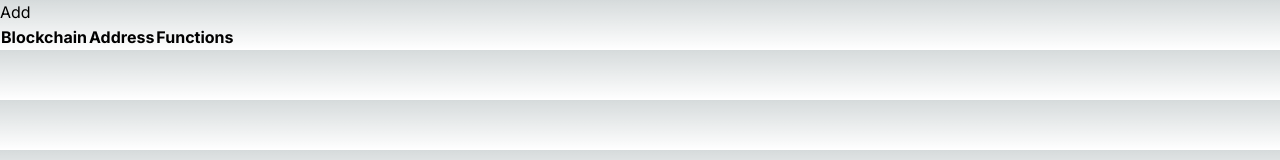
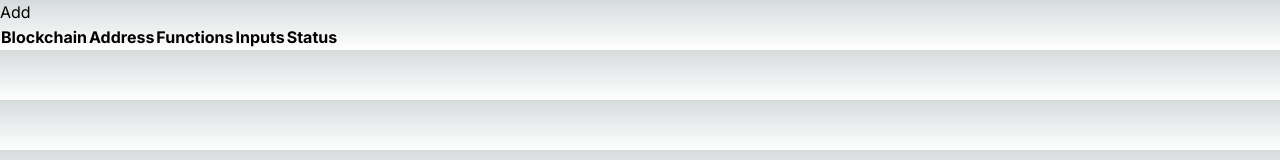
Before and after one commit to joaoavf/x-safe, a Next.js app: page / in a window 1280 px wide. Shown: the top 160 px of the page. Built offline with nearby package versions, Linux system fonts and the light colour scheme.

Commit message:
Minor text  changes

```diff
--- a/app/page.tsx
+++ b/app/page.tsx
@@ -52,6 +52,8 @@ const App = () => {
             <th>Blockchain</th>
             <th>Address</th>
             <th>Functions</th>
+            <th>Inputs</th>
+            <th>Status</th>
           </tr>
         </thead>
         <tbody>
@@ -71,7 +73,6 @@ const App = () => {
                 if (abiFunction.name === contract.selectedFunction) {
                   return (
                     <div key={index}>
-                      <h3>{abiFunction.name}</h3>
                       {/* Generate input fields for each input in abiFunction.inputs */}
                       {abiFunction.inputs.map((input, inputIndex) => (
                         <div key={inputIndex}>
@@ -84,6 +85,9 @@ const App = () => {
                 }})
               }
             </td>
+            <td>
+              <button>Call</button>
+            </td>
             </tr>
           ))}
         </tbody>
```
